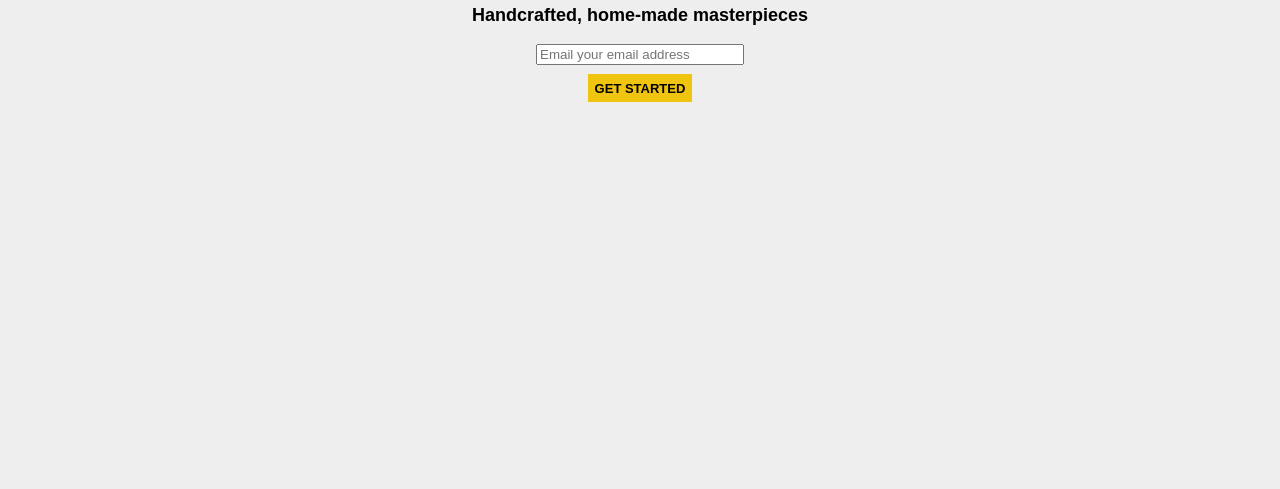
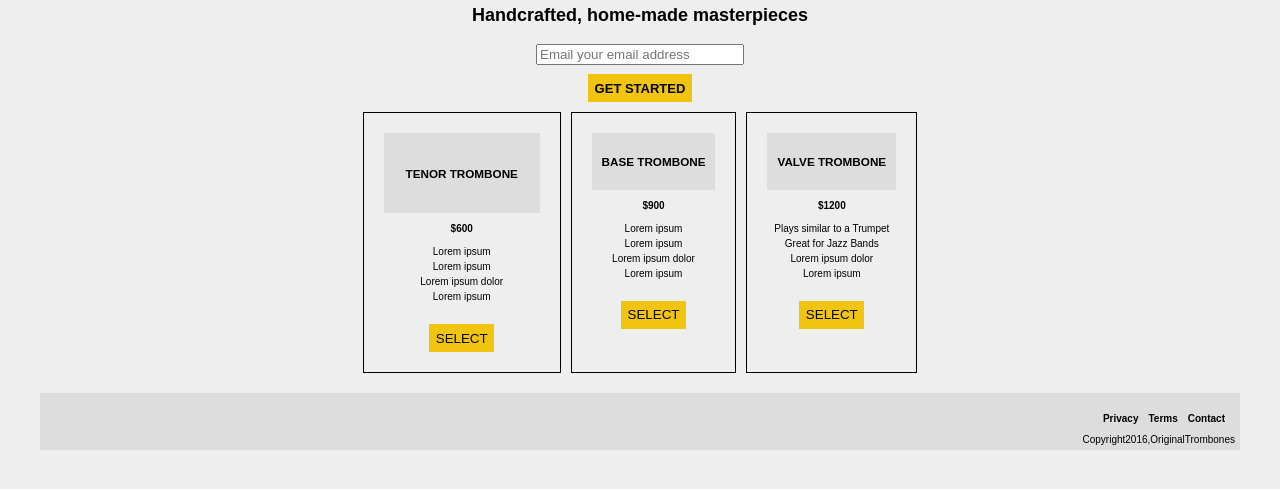
Before and after one commit to DevaWinner/Microverse-challenge-2, a plain HTML site: page fcc-test-suite-template-master/index.html in a window 1280 px wide. Shown: the part 83-572 px from the top of the page. Drawn offline with Linux system fonts and the light colour scheme.

Commit message:
Card and Footer

```diff
--- a/fcc-test-suite-template-master/css/style.css
+++ b/fcc-test-suite-template-master/css/style.css
@@ -79,3 +79,93 @@ nav ul li a{
     background-color: #F1C40F;
     border: none;
 }
+
+.card {
+    display: flex;
+    flex-direction: row;
+    justify-content: center;
+    font-family: sans-serif;
+    padding-bottom: 2em;
+}
+.card-header {
+    font-weight: bold;
+    background-color: #DDDDDD;
+    padding: 1em;
+}
+.card-price {
+    font-weight: bold;
+    padding: 1em;
+}
+.card-1 {
+    display: flex;
+    flex-direction: column;
+    align-items: center;
+    border: 2em;
+    border-style: solid;
+    border-width: 0.1em;
+    /* border-radius: 0.5em; */
+    border-color: black;
+    padding: 2em;
+}
+.card-2 {
+    display: flex;
+    flex-direction: column;
+    align-items: center;
+    border: 2em;
+    border-style: solid;
+    border-width: 0.1em;
+    /* border-radius: 0.5em; */
+    border-color: black;
+    padding: 2em;
+    margin-left: 1em;
+    margin-right: 1em;
+}
+.card-3 {
+    display: flex;
+    flex-direction: column;
+    align-items: center;
+    border: 2em;
+    border-style: solid;
+    border-width: 0.1em;
+    /* border-radius: 0.5em; */
+    border-color: black;
+    padding: 2em;
+}
+.card-body {
+
+}
+.card-item-body {
+    display: flex;
+    flex-direction: column;
+    align-items: center;
+}
+.card-item {
+    padding: 0.2em;
+}
+.select-button {
+    background-color: #F1C40F;
+    border: none;
+    padding: 0.5em;
+}
+.card-button-container {
+    padding-top: 2em;
+}
+.footer {
+    display: flex;
+    flex-direction: column;
+    justify-content: flex-end;
+    align-items: flex-end;
+    font-family: sans-serif;
+    background-color: #DDDDDD;
+    padding: 0.5em;
+    padding-top: 1em;
+}
+.footer-top-contents {
+    display: flex;
+    flex-direction: row;
+    padding: 0.5em;
+    font-weight: bold;
+}
+.footer-items {
+    padding: 0.5em;
+}
--- a/fcc-test-suite-template-master/index.html
+++ b/fcc-test-suite-template-master/index.html
@@ -42,9 +42,72 @@
           </a>
         </form>
 
+        <div class="card">
+
+          <div class="card-1">
+            <div class="card-header">
+              <h3 class="card-header">TENOR TROMBONE</h3>
+            </div>
+            <!-- <div class="card-body"> -->
+              <span class="card-price">$600</span>
+              <div class="card-item-body">
+                <div class="card-item">Lorem ipsum</div>
+                <div class="card-item">Lorem ipsum</div>
+                <div class="card-item">Lorem ipsum dolor</div>
+                <div class="card-item">Lorem ipsum</div>
+              </div>
+              <div class="card-button-container">
+                <button class="select-button">SELECT</button>
+              </div>
+            <!-- </div> -->
+          </div>
+
+          <div class="card-2">
+            <div class="card-header">
+              <h3>BASE TROMBONE</h3>
+            </div>
+            <span class="card-price">$900</span>
+            <div class="card-item-body">
+              <div class="card-item">Lorem ipsum</div>
+              <div class="card-item">Lorem ipsum</div>
+              <div class="card-item">Lorem ipsum dolor</div>
+              <div class="card-item">Lorem ipsum</div>
+            </div>
+            <div class="card-button-container">
+              <button class="select-button">SELECT</button>
+            </div>
+          </div>
+
+          <div class="card-3">
+            <div class="card-header">
+              <h3>VALVE TROMBONE</h3>
+            </div>
+            <span class="card-price">$1200</span>
+            <div class="card-item-body">
+              <div class="card-item">Plays similar to a Trumpet</div>
+              <div class="card-item">Great for Jazz Bands</div>
+              <div class="card-item">Lorem ipsum dolor</div>
+              <div class="card-item">Lorem ipsum</div>
+            </div>
+            <div class="card-button-container">
+              <button class="select-button">SELECT</button>
+            </div>
+          </div>
+
+        </div>
+
+        <div class="footer">
+          <div class="footer-top-contents">
+            <div class="footer-items">Privacy</div>
+            <div class="footer-items">Terms</div>
+            <div class="footer-items">Contact</div>
+          </div>
+          <div class="footer-bottom-content">
+            <div class="bottom-item">Copyright2016,OriginalTrombones</div>
+          </div>
+        </div>
+
     </div>
-
-
     <script  src="js/index.js"></script>
   </body>
 </html>
```
